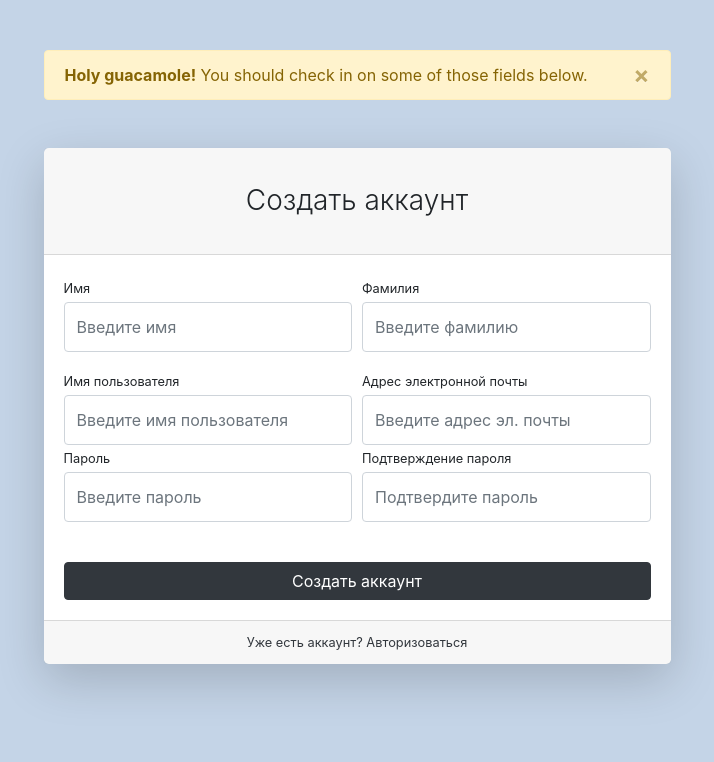
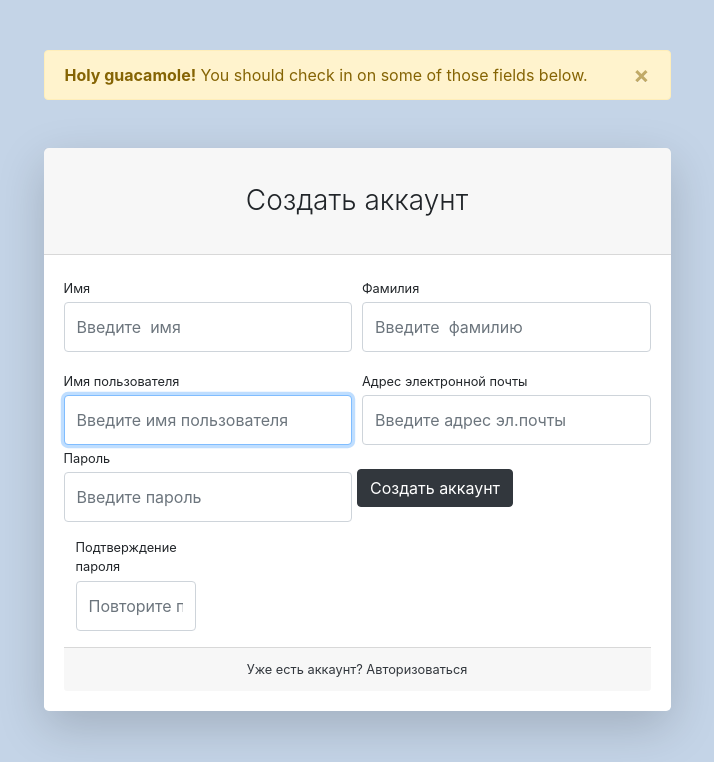
Before and after one commit to sergeyBukov/geekshop_new, a Django app: page /users/register/ in a window 1280 px wide. Shown: the top 762 px of the page, without its empty margins (283-997 px from the left). Run offline with Django 3.2, Linux system fonts and the light colour scheme; some libraries are stand-ins or nearby versions.

Commit message:
(change all label, input) to templates

```diff
--- a/authapp/templates/authapp/register.html
+++ b/authapp/templates/authapp/register.html
@@ -1,6 +1,7 @@
 {% extends 'authapp/base.html' %}
 
 {% block content %}
+
     <div class="col-lg-7">
         <div class="alert alert-warning alert-dismissible fade show" role="alert"
              style="margin-top: 50px;">
@@ -13,52 +14,44 @@
             <div class="card-header"><h3 class="text-center font-weight-light my-4">Создать аккаунт</h3>
             </div>
             <div class="card-body">
-                <form>
+                <form action="{% url 'authapp:register' %}"method="post>
+                {% csrf_token %}
                     <div class="form-row">
                         <div class="col-md-6">
                             <div class="form-group">
-                                <label class="small mb-1" for="inputFirstName">Имя</label>
-                                <input class="form-control py-4" id="inputFirstName" type="text"
-                                       placeholder="Введите имя"/>
+                                <label class="small mb-1" for="{{ form.first_name.id_for_label }}">Имя</label>
+                                {{ form.first_name }}
                             </div>
                         </div>
                         <div class="col-md-6">
                             <div class="form-group">
-                                <label class="small mb-1" for="inputLastName">Фамилия</label>
-                                <input class="form-control py-4" id="inputLastName" type="text"
-                                       placeholder="Введите фамилию"/>
+                                <label class="small mb-1" for="{{ form.last_name.id_for_label }}">Фамилия</label>
+                                {{ form.last_name }}
                             </div>
                         </div>
                     </div>
                     <div class="form-row">
                         <div class="col-md-6">
-                            <label class="small mb-1" for="inputUsername">Имя пользователя</label>
-                            <input class="form-control py-4" id="inputUsername" type="text"
-                                   aria-describedby="usernameHelp"
-                                   placeholder="Введите имя пользователя"/>
+                            <label class="small mb-1" for="{{ form.username.id_for_label }}">Имя пользователя</label>
+                            {{ form.username }}
                         </div>
                         <div class="col-md-6">
-                            <label class="small mb-1" for="inputEmailAddress">Адрес электронной
+                            <label class="small mb-1" for="{{ form.email.id_for_label }}">Адрес электронной
                                 почты</label>
-                            <input class="form-control py-4" id="inputEmailAddress" type="email"
-                                   aria-describedby="emailHelp"
-                                   placeholder="Введите адрес эл. почты"/>
+                            {{ form.email }}
                         </div>
                     </div>
                     <div class="form-row">
                         <div class="col-md-6">
                             <div class="form-group">
-                                <label class="small mb-1" for="inputPassword">Пароль</label>
-                                <input class="form-control py-4" id="inputPassword" type="password"
-                                       placeholder="Введите пароль"/>
-                            </div>
+                                <label class="small mb-1" for="{{ form.password1.id_for_label }}">Пароль</label>
+                                {{ form.password1 }}
                         </div>
                         <div class="col-md-6">
                             <div class="form-group">
-                                <label class="small mb-1" for="inputConfirmPassword">Подтверждение
+                                <label class="small mb-1" for="{{ form.password2.id_for_label }}">Подтверждение
                                     пароля</label>
-                                <input class="form-control py-4" id="inputConfirmPassword"
-                                       type="password" placeholder="Подтвердите пароль"/>
+                                {{ form.password2 }}
                             </div>
                         </div>
                     </div>
@@ -72,4 +65,5 @@
             </div>
         </div>
     </div>
+
 {% endblock %}
```
